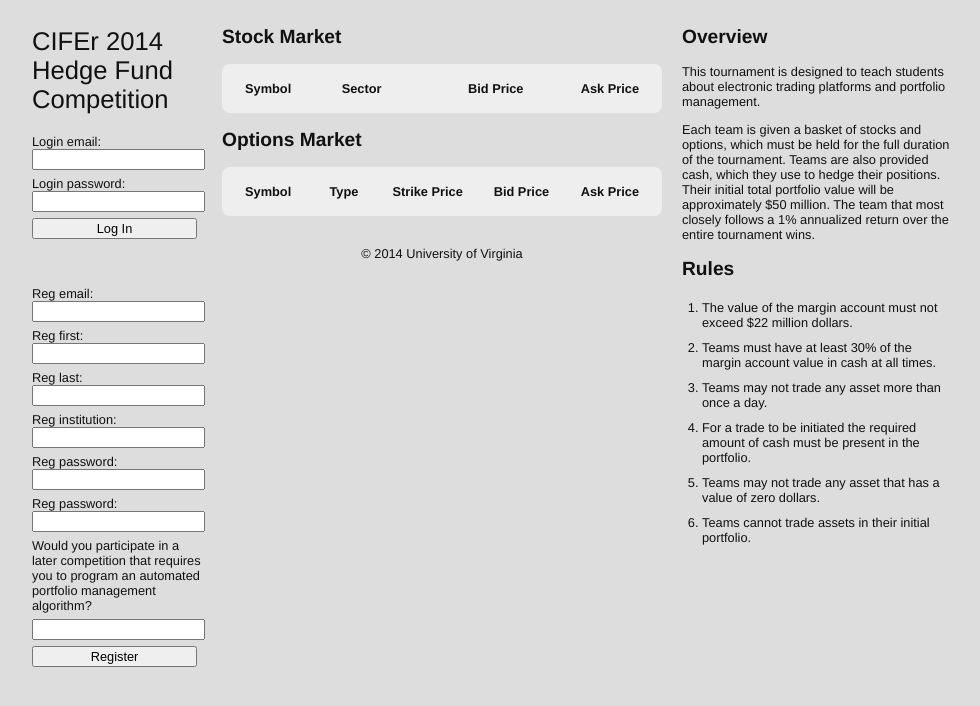
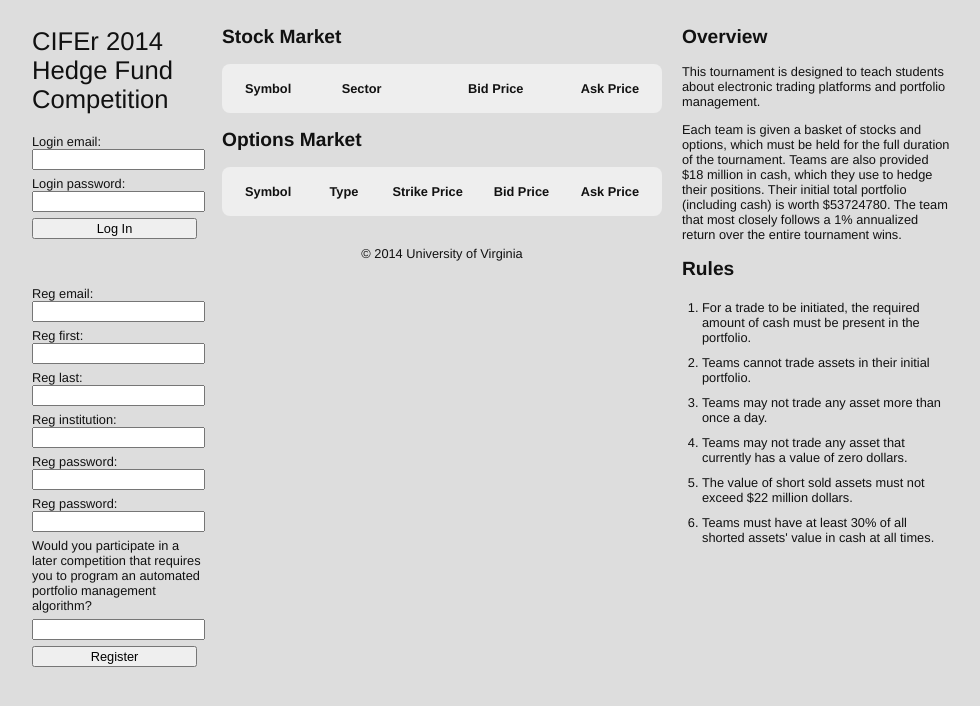
Before and after one commit to uva-financial-engineering/cifer-tournament, a Python web app: template app/templates/login.html in a window 1280 px wide. Shown: the top 706 px of the page, without its empty margins (148-1128 px from the left). Run offline with Jinja, Linux system fonts and the light colour scheme; the template is opened without the code that fills it: most values are stand-ins (such as "Sample title", 1, 10 or a date in 2020); form fields are guessed from the names that the template uses; lists and menus that the app fills with data are empty; some libraries are stand-ins or nearby versions.

Commit message:
Edit overview and rules

```diff
--- a/app/templates/login.html
+++ b/app/templates/login.html
@@ -35,15 +35,15 @@
 {% block right %}
 <h2>Overview</h2>
 <p>This tournament is designed to teach students about electronic trading platforms and portfolio management.</p>
-<p>Each team is given a basket of stocks and options, which must be held for the full duration of the tournament. Teams are also provided cash, which they use to hedge their positions. Their initial total portfolio value will be approximately $50 million. The team that most closely follows a 1% annualized return over the entire tournament wins.</p>
+<p>Each team is given a basket of stocks and options, which must be held for the full duration of the tournament. Teams are also provided $18 million in cash, which they use to hedge their positions. Their initial total portfolio (including cash) is worth $53724780. The team that most closely follows a 1% annualized return over the entire tournament wins.</p>
 
 <h2>Rules</h2>
 <ol>
-  <li>The value of the margin account must not exceed $22 million dollars.</li>
-  <li>Teams must have at least 30% of the margin account value in cash at all times.</li>
+  <li>For a trade to be initiated, the required amount of cash must be present in the portfolio.</li>
+  <li>Teams cannot trade assets in their initial portfolio.</li>
   <li>Teams may not trade any asset more than once a day.</li>
-  <li>For a trade to be initiated the required amount of cash must be present in the portfolio.</li>
-  <li>Teams may not trade any asset that has a value of zero dollars.</li>
-  <li>Teams cannot trade assets in their initial portfolio.</li>
+  <li>Teams may not trade any asset that currently has a value of zero dollars.</li>
+  <li>The value of short sold assets must not exceed $22 million dollars.</li>
+  <li>Teams must have at least 30% of all shorted assets' value in cash at all times.</li>
 </ol>
 {% endblock %}
```
